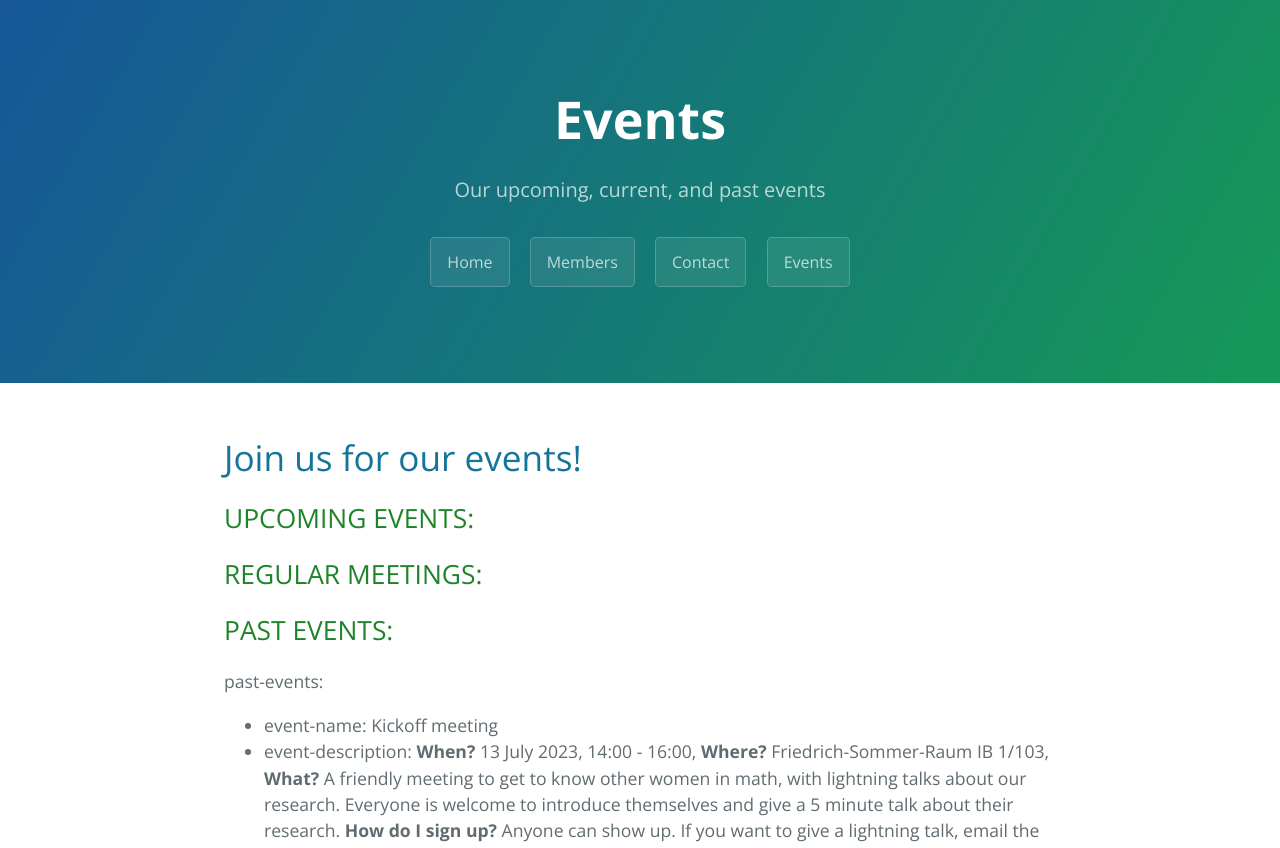
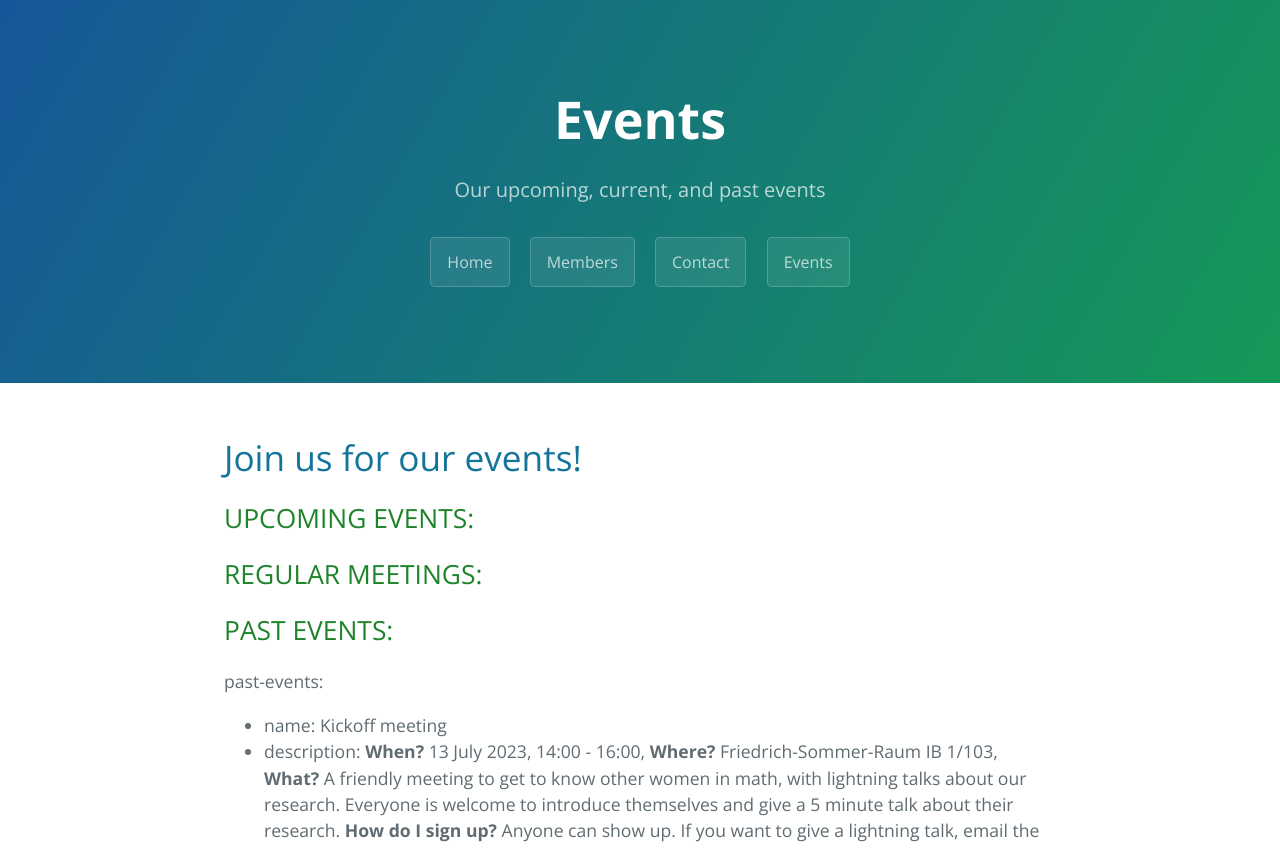
Before and after one commit to rub-wim/rub-wim.github.io, a Jekyll site: the page built from events.md, in a window 1280 px wide. Shown: the top 848 px of the page. Built offline with Jekyll 4.4.1, drawn with Linux system fonts in a browser that asks for light colours; some of the changed lines change nothing that is shown.

Commit message:
Update events.md

```diff
--- a/events.md
+++ b/events.md
@@ -28,8 +28,8 @@ description: Our upcoming, current, and past events
 
 ## PAST EVENTS:
 past-events:
-- event-name: Kickoff meeting
-- event-description: **When?** 13 July 2023, 14:00 - 16:00, **Where?** Friedrich-Sommer-Raum IB 1/103, **What?** A friendly meeting to get to know other women in math, with lightning talks about our research.
+- name: Kickoff meeting
+- description: **When?** 13 July 2023, 14:00 - 16:00, **Where?** Friedrich-Sommer-Raum IB 1/103, **What?** A friendly meeting to get to know other women in math, with lightning talks about our research.
 Everyone is welcome to introduce themselves and give a 5 minute talk about their research.
 **How do I sign up?** Anyone can show up. If you want to give a lightning talk, email the organizers by July 10.
 
```
